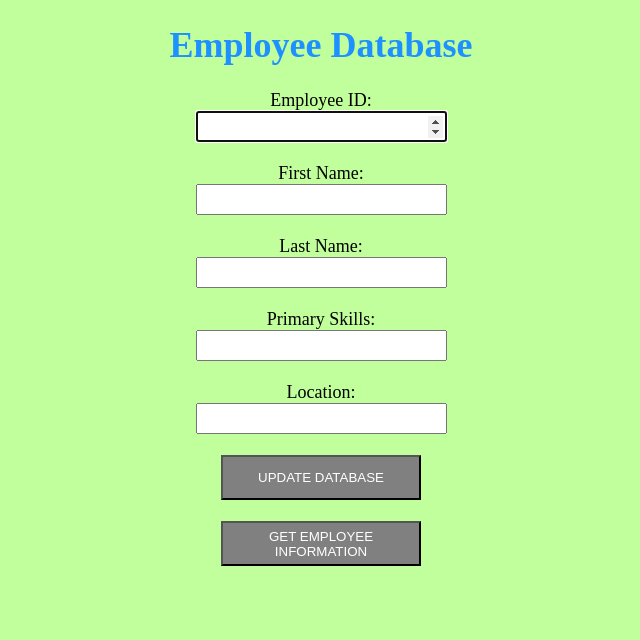
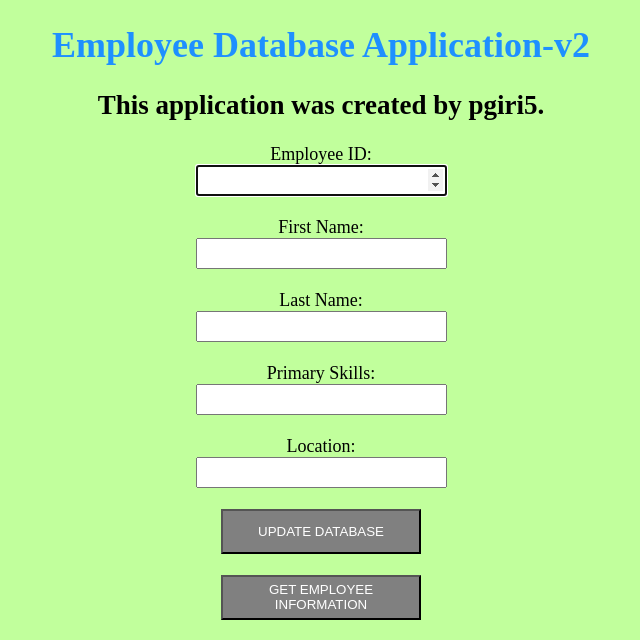
Before and after one commit to 145957221-myseneca/CLO835-Assignment-2, a Flask app: page / in a window 1280 px wide. Shown: the top 640 px of the page, without its empty margins (319-959 px from the left). Run offline with Flask 2, Linux system fonts and the light colour scheme.

Commit message:
Update addemp.html

```diff
--- a/templates/addemp.html
+++ b/templates/addemp.html
@@ -1,12 +1,13 @@
 <!DOCTYPE html>
 <html>
 <head>
-	<title>Add Employee Information</title>
+	<title>Add Employee Information-v2</title>
 </head>
 <center>
 	<font color="black" size="4" style="font-family: avenir">
 
-		<h1 style="color: DodgerBlue">Employee Database</h1>
+		<h1 style="color: DodgerBlue">Employee Database Application-v2</h1>
+		<h2>This application was created by pgiri5.</h2>
 		<body style="background: {{ color }};" >
 
 			<form action="/addemp" autocomplete="on" method = "POST" enctype="multipart/form-data">
```
